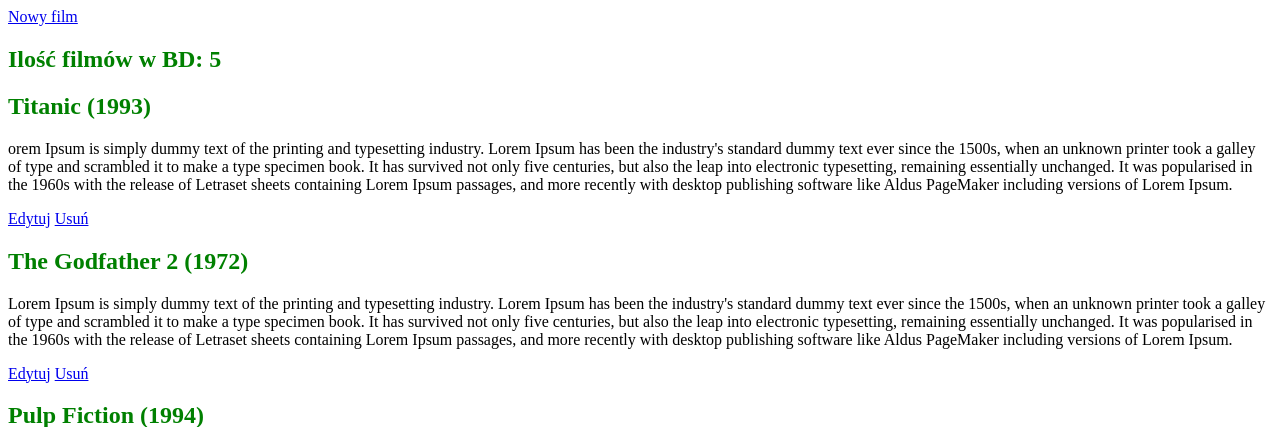
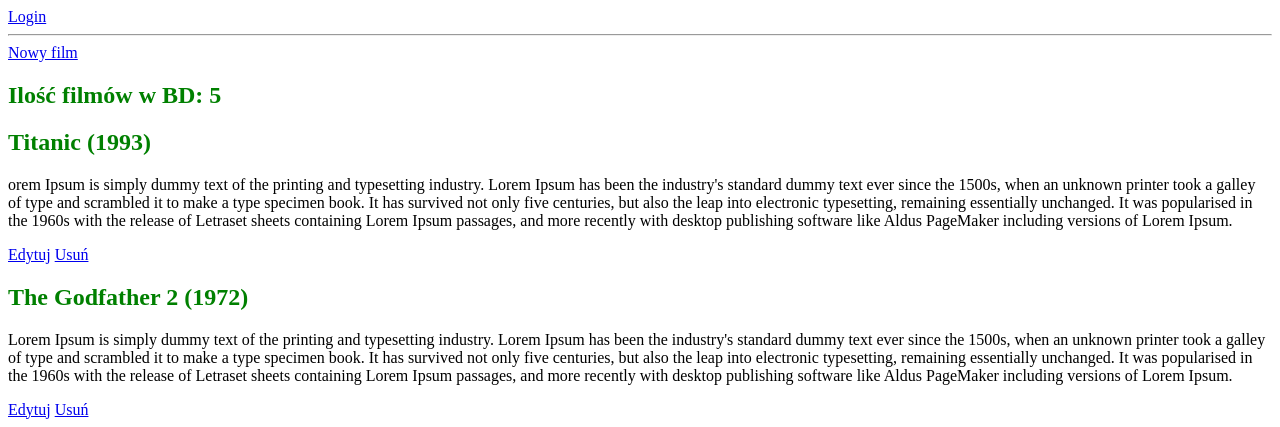
Before and after one commit to codingtenshi/filmyProject, a Django app: page /filmy/wszystkie/ in a window 1280 px wide. Shown: the top 427 px of the page. Run offline with Django 4.2, Linux system fonts and the light colour scheme; data comes from the database, SQL or seed files in the repository; both versions use the stored data as it was after the commit.

Commit message:
add access to applications and links

```diff
--- a/filmy/urls.py
+++ b/filmy/urls.py
@@ -24,5 +24,5 @@
     path('admin/', admin.site.urls),
     path('filmy/', include('filmyweb.urls')),
     path('login/', auth_views.LoginView.as_view(), name='login'),
-    path('logout/', auth_views.LogoutView.as_view()),
+    path('logout/', auth_views.LogoutView.as_view(), name='logout'),
 ] + static(settings.MEDIA_URL, document_root=settings.MEDIA_ROOT)
--- a/filmyweb/views.py
+++ b/filmyweb/views.py
@@ -2,6 +2,7 @@
 from django.http import HttpResponse
 from .models import Film
 from .forms import FilmForm
+from django.contrib.auth.decorators import login_required
 
 # Create your views here.
 def wszystkie_filmy(request):
@@ -20,6 +21,7 @@
 
     return render(request, 'film_form.html', {'form': form})
 
+@login_required
 def edytuj_filmy(request, id):
     film = get_object_or_404(Film, pk=id)
     form = FilmForm(request.POST or None, request.FILES or None, instance=film)
@@ -30,6 +32,7 @@
 
     return render(request, 'film_form.html', {'form': form})
 
+@login_required
 def usuń_film(request, id):
     film = get_object_or_404(Film, pk=id)
 
--- a/templates/filmy.html
+++ b/templates/filmy.html
@@ -10,6 +10,14 @@
 </head>
 
 <body>
+    {% if user.is_authenticated %}
+    Witaj {{ user.username }} <br>
+        <a href="{% url 'logout' %}">Logout</a>
+    {% else %}
+        <a href="{% url 'login' %}">Login</a>
+    {% endif %}
+
+    <hr>
 
     <a href="{% url 'nowy_film' %}">Nowy film</a>
 
```
Also changed, not shown: db.sqlite3.
